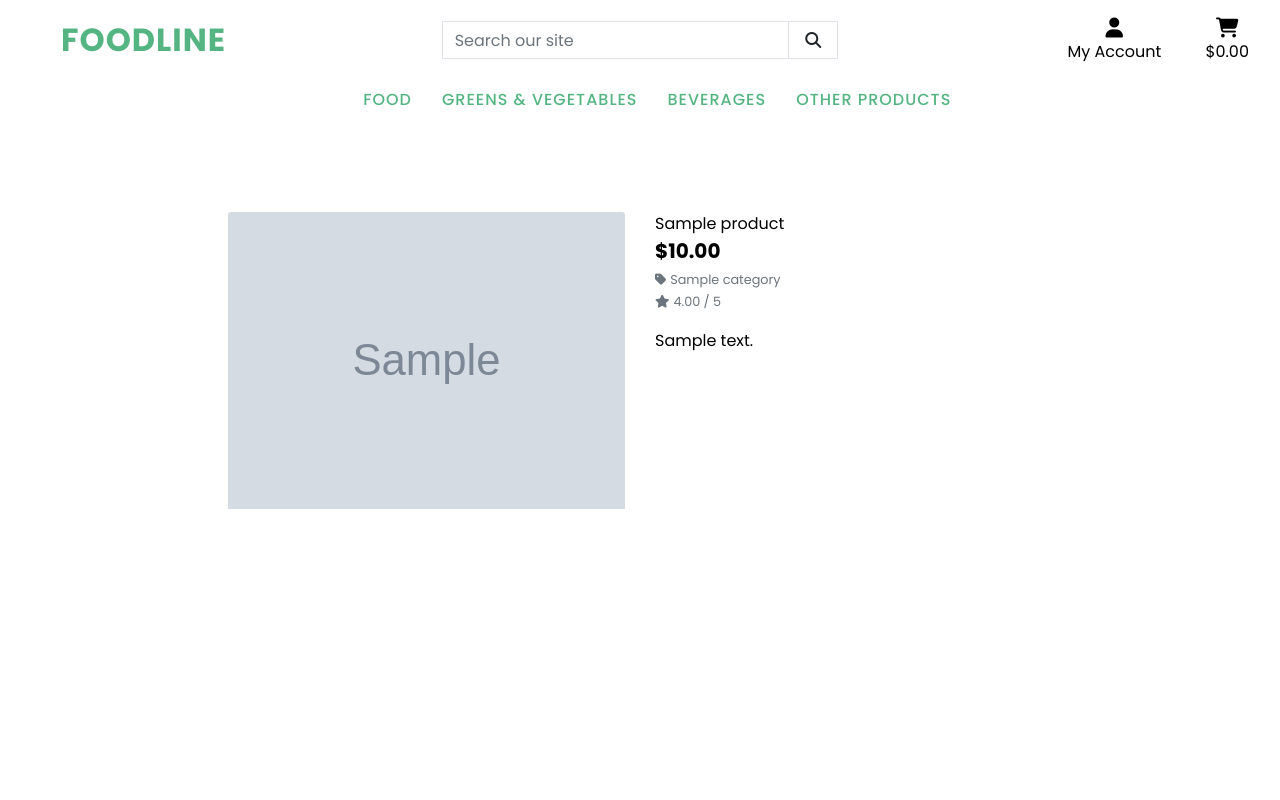
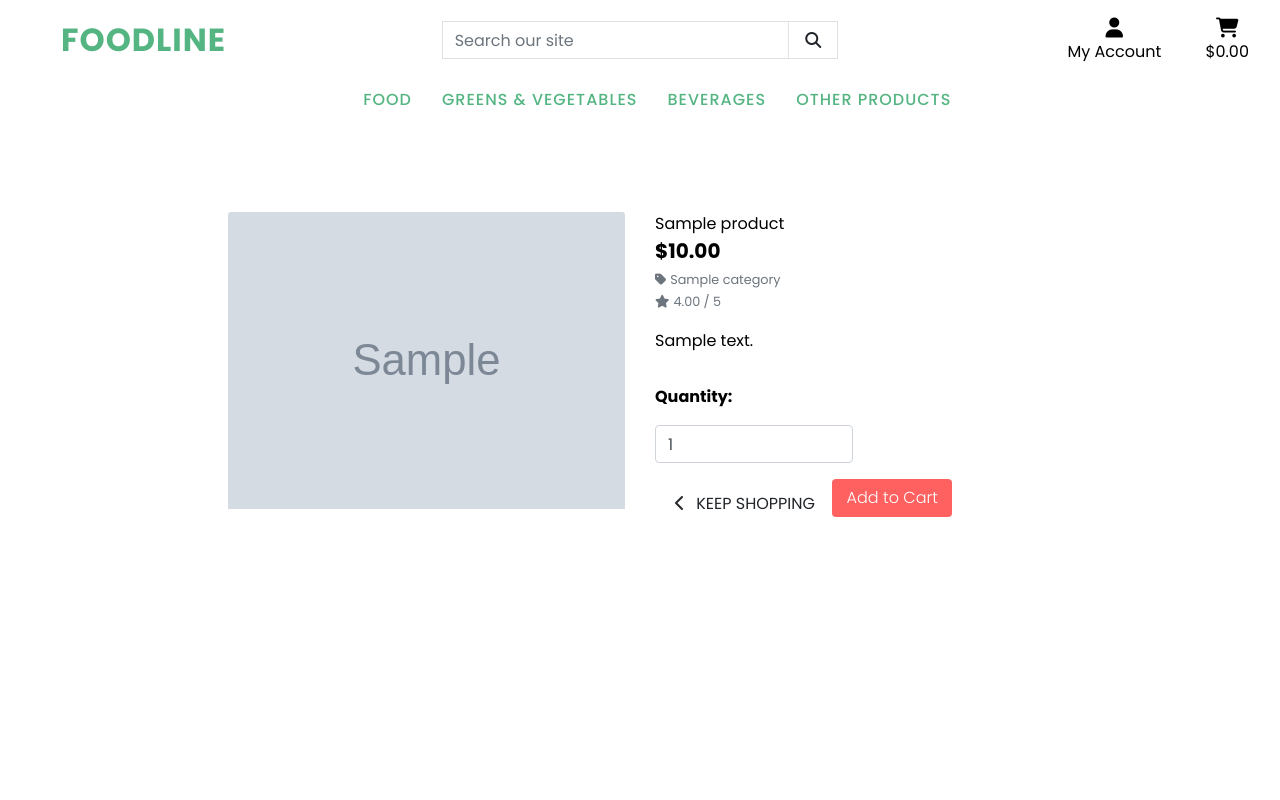
Before and after one commit to Code-Institute-Submissions/foodline, a Django app: page /products/1 in a window 1280 px wide. Run offline with Django 3.2, Linux system fonts and the light colour scheme; tables that the repository leaves empty hold one stand-in row (values such as "Sample post"); grey boxes marked "Sample" are stand-in pictures; some libraries are stand-ins or nearby versions.

Commit message:
Added add to cart functionality

```diff
--- a/cart/urls.py
+++ b/cart/urls.py
@@ -3,4 +3,5 @@ from . import views
 
 urlpatterns = [
     path('', views.view_cart, name="view_cart"),
+    path('add/<item_id>/', views.add_to_cart, name="add_to_cart"),
 ]
--- a/products/templates/products/product_detail.html
+++ b/products/templates/products/product_detail.html
@@ -43,6 +43,29 @@
                         <small class="text-muted">No Rating</small>
                     {% endif %}
                     <p class="mt-3">{{ product.description }}</p>
+                    <form class="form" action="{% url 'add_to_cart' product.id %}" method="POST">
+                        {% csrf_token %}
+                        <div class="form-row">
+                            <div class="col-12">
+                                <p class="mt-3"><strong>Quantity:</strong></p>
+                                <div class="form-group w-50">
+                                    <div class="input-group">
+                                        <input class="form-control qty_input" type="number" name="quantity" value="1" min="1" max="99" data-item_id="{{ product.id }}" id="id_qty_{{ product.id }}">
+                                    </div>
+                                </div>
+                            </div>
+                            <div class="col-12">
+                                <a href="{% url 'products' %}" class="btn">
+                                    <span class="icon">
+                                        <i class="fas fa-chevron-left"></i>
+                                    </span>
+                                    <span class="text-uppercase">Keep Shopping</span>
+                                </a>
+                                <input type="submit" class="add-cart btn" value="Add to Cart">
+                            </div>
+                            <input type="hidden" name="redirect_url" value="{{ request.path }}">
+                        </div>
+                    </form>
                 </div>
             </div>
         </div>
```
Also changed, not shown: cart/views.py (+18 -1 lines).
